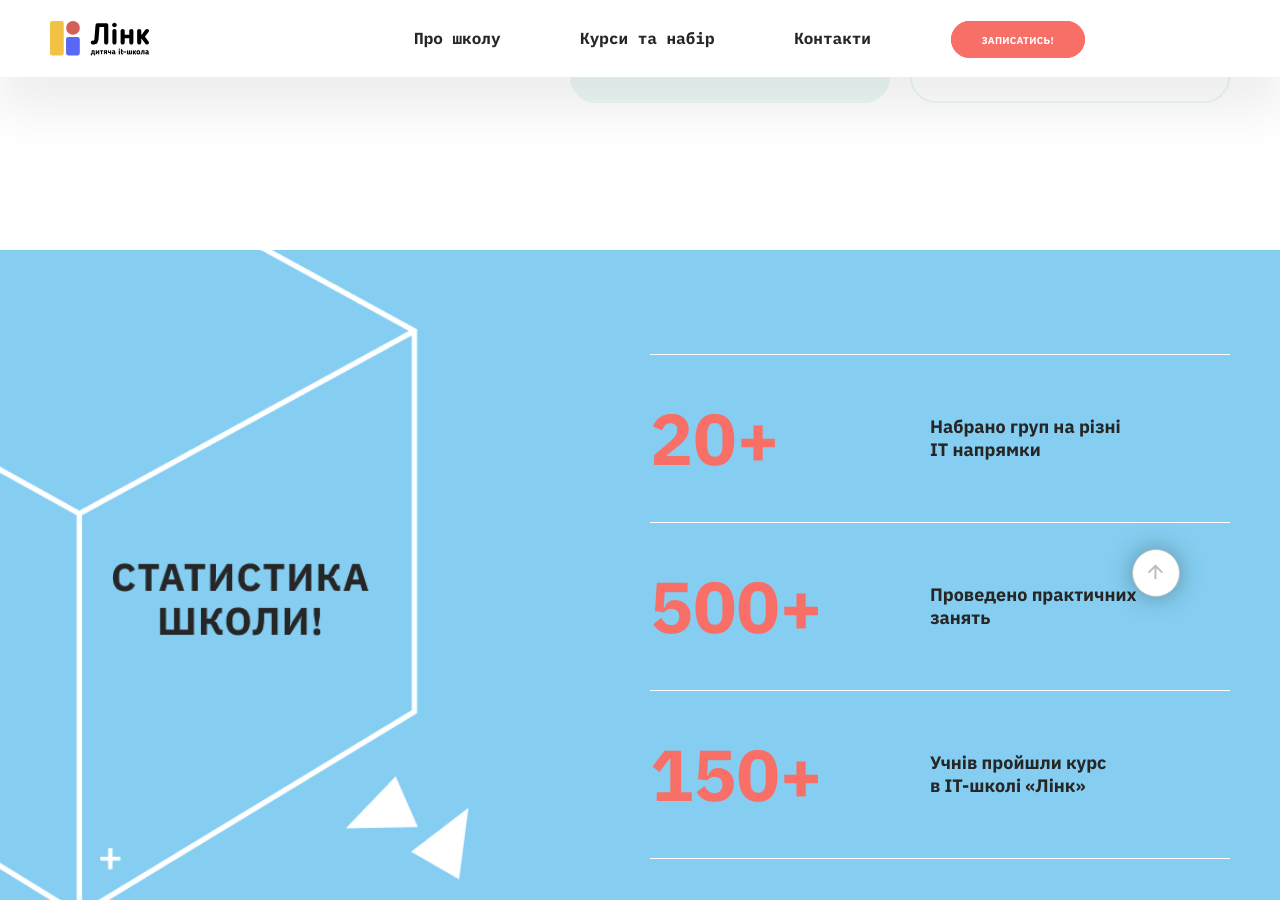
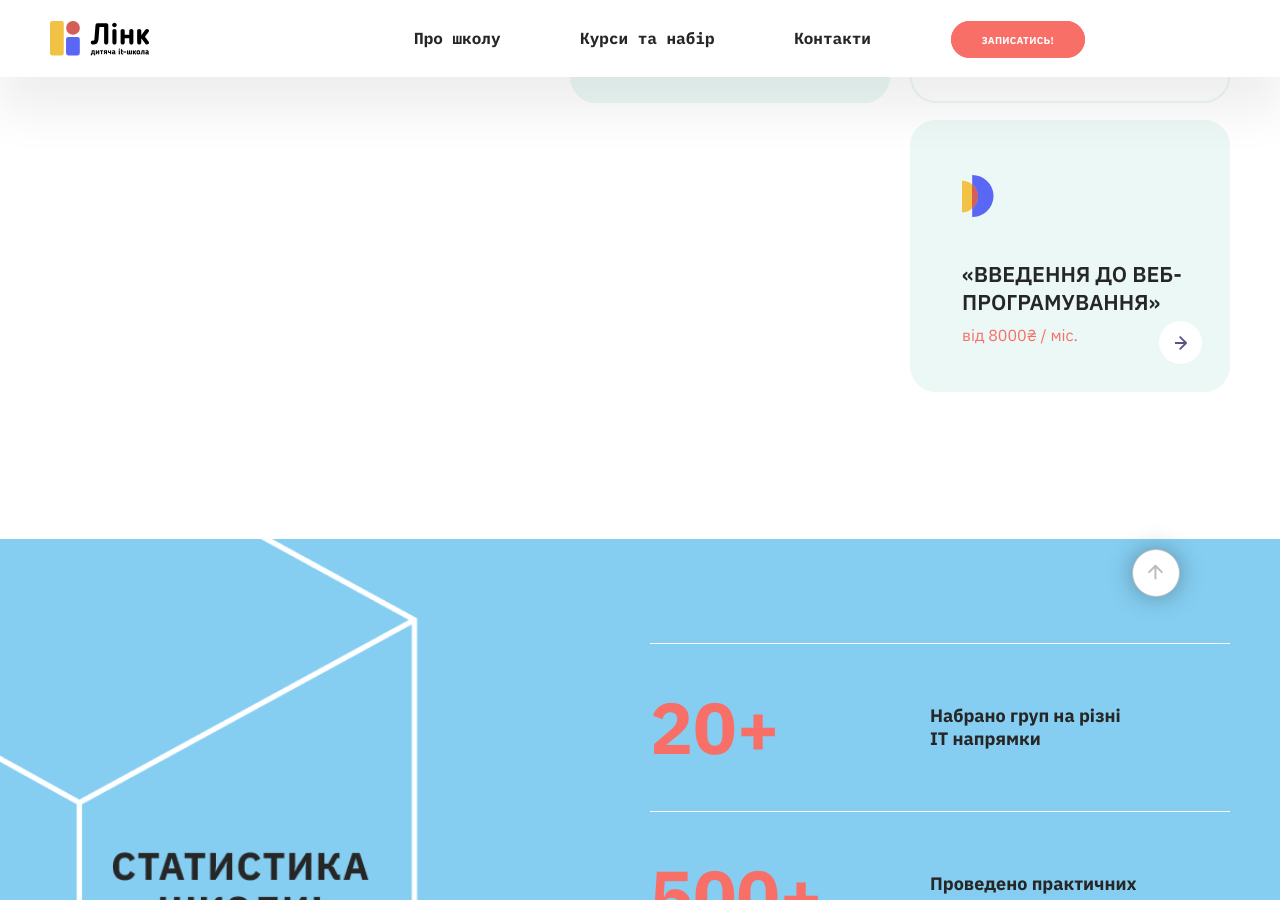
Before and after one commit to tfxoshchypok/linkit22, a Jekyll site: the page built from index.html, in a window 1280 px wide and 900 px high, scrolled down 1658 px. Built offline with Jekyll 4.4.1, drawn with Linux system fonts in a browser that asks for light colours.

Commit message:
Update courses.html

```diff
--- a/_includes/courses.html
+++ b/_includes/courses.html
@@ -8,8 +8,8 @@
         <p>Запрошуємо на наші курси, де діти вивчають програмування у цікавій, ігровій формі. Курси розроблені спеціально для юних програмістів віком від 9 до 16 років.</p>
       </div>
 
-      {% for course in site.courses %}
-      {% if course.active == true %}
+      {% for course in (site.courses | where: "active". true) %}
+
       <div class="courses-item">
         <img class="icon" alt="" src="/static/images/common/courses-icon-{{ course.icon }}.svg">
         <h3>«{{ course.title }}»</h3>
@@ -20,7 +20,7 @@
           </svg>
         </a>
       </div>
-      {% endif %}
+
       {% endfor %}
 
     </div>
```
